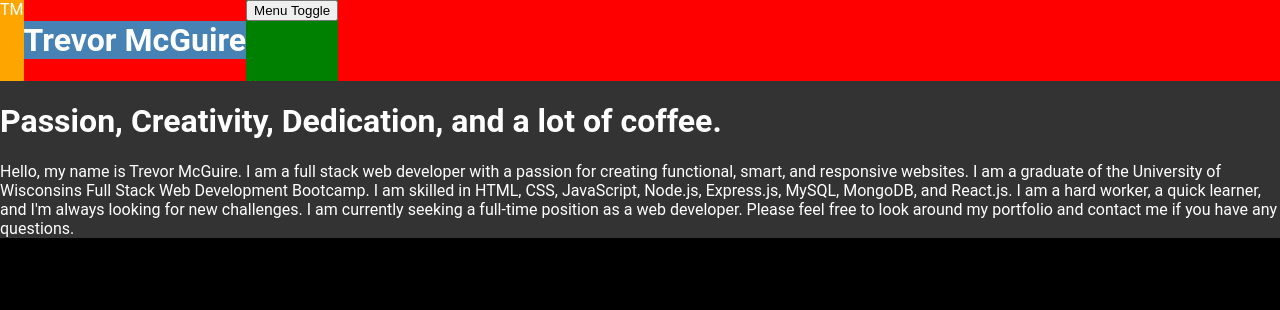
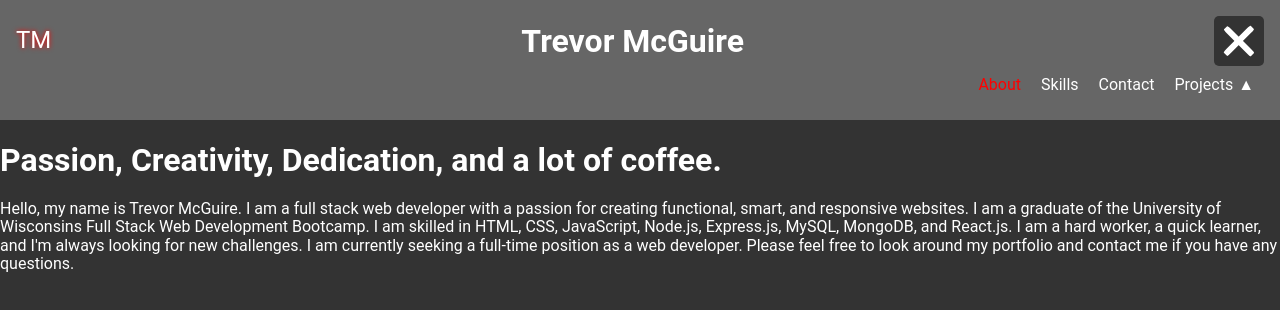
Before and after one commit to Trevor-McGuire/portfolio, a React (Vite) app: page / in a window 1280 px wide. Shown: the top 310 px of the page. Built offline with nearby package versions, Linux system fonts and the light colour scheme.

Commit message:
header functionality

```diff
--- a/src/main.jsx
+++ b/src/main.jsx
@@ -9,6 +9,7 @@ import Skills from "./routes/skills";
 import Contact from "./routes/contact";
 import { loader } from './routes/header';
 import "./main.scss";
+import "./normalize.css"
 
 const router = createBrowserRouter([
   {
--- a/src/main.scss
+++ b/src/main.scss
@@ -9,9 +9,13 @@ $acc1: #ff0000;
 $bp1: 768px;
 $bp2: 1200px;
 
-
-// make body $bg1
+// some global styling
 body {
+  overflow-x: hidden;
+  & * {
+    box-sizing: content-box;
+    transition: all 0.25s ease-in-out;
+  }
   background-color: $bg1;
   color: $txt1;
   padding: 0;
@@ -19,27 +23,143 @@ body {
   font-family: "Roboto", sans-serif;
   div#root {
     background-color: $bg2;
-    header {
-      background-color: red;
+    min-height: 100vh;
+    padding: 0;
+  }
+}
+
+// start of header styling
+// broken into 4 sections
+// 1. header
+// 2. header toggle-needed || not-needed
+// 3. header main-toggled || not-needed
+// 4. header dropdown-toggled || not-needed
+$line-height: 12.5%;
+header {
+  padding: 1rem;
+  background-color: $bg3;
+  > div {
+    display: flex;
+    justify-content: space-between;
+    align-items: center;
+    > * {
+      margin: 0;
+    }
+    #logo {
+      // cool effect to make a text based logo pop
+      font-size: 1.5rem;
+      text-shadow: 0px 0px 5px $acc1;
+    }
+    h1 {
+      align-items: center;
+
+    }
+    #main-toggle {
+      height: 50px;
+      width: 50px;
+      background-color: $bg2;
+      position:relative;
+      cursor: pointer;
+      border-radius: 5px;
+      overflow: hidden;
+      .line {
+
+        width: calc(100% - 2 * $line-height);
+        height: $line-height;
+        background-color: $txt1;
+        position: absolute;
+        left: $line-height;
+        border-radius: $line-height;
+      }
+      .line1 {
+        top: $line-height;
+      }
+      .line2 {
+        top: calc(50% - $line-height / 2);
+      }
+      .line3 {
+        bottom: $line-height;
+      }
+    }
+  }
+  nav {
+    #main-list,
+    #dropdown-list {
+      list-style: none;
       display: flex;
-      >#logo{
-        background-color: orange;
-      }
-      >h1{
-        background-color: steelblue;
-      }
-      >nav{
-        background-color: green;
-      }
-      >#menu-toggle{
-        background-color: blue;
-      }
-      >#menu-dropdown{
-        background-color: purple;
+      justify-content: flex-end;
+      overflow:hidden;
+      margin:0rem;
+      padding: 0;
+      li {
+        margin: 10px;
+        cursor: pointer;
+        a {
+          text-decoration: none;
+          color: $txt1;
+        }
+        &:hover,
+        a:hover {
+          color: $acc1;
+        }
       }
       .active {
-        background-color: yellow;
+        color: $acc1;
       }
     }
   }
 }
+
+header {
+  &.toggle-needed {
+  }
+  &.toggle-not-needed {
+    #main-toggle {
+      display: hidden;
+    }
+  }
+}
+
+header {
+  &.main-toggled {
+    #main-toggle {
+      .line1 {
+        transform: rotate(45deg);
+        top: calc(50% - $line-height / 2);
+      }
+      .line2 {
+        opacity: 0;
+      }
+      .line3 {
+        transform: rotate(-45deg);
+        bottom: calc(50% - $line-height / 2);
+      }
+    }
+  }
+  &.main-not-toggled {
+    #main-list {
+
+    }
+
+  }
+}
+
+header {
+  &.dropdown-toggled {
+
+    #dropdown-toggle::after {
+      content: "▼";
+      margin-left: 5px;
+    }
+  }
+  &.dropdown-not-toggled {
+
+    #dropdown-toggle {
+      &::after {
+        content: "▲";
+        margin-left: 5px;
+        transform: rotate(90deg);
+      }
+    }
+  }
+}
--- a/src/routes/header/dropdown.jsx
+++ b/src/routes/header/dropdown.jsx
@@ -1,6 +1,6 @@
 import { NavLink } from "react-router-dom";
 
-const dropdown = ({ currentPath,navToggled,dropdownToggled}) => {
+const dropdown = ({ currentPath, mainToggled, dropdownToggled }) => {
   const projects = [
     {
       projectId: 1,
@@ -30,14 +30,10 @@ const dropdown = ({ currentPath,navToggled,dropdownToggled}) => {
     },
   ];
   return (
-    <div
-      id="menu-dropdown"
-      style={{ display: dropdownToggled ? "block" : "none" }}
-    >
+    <ul id="dropdown-list">
       {projects.map((project) => {
         return (
-          <ul key={project.projectId}>
-            <li>
+          <li key={project.projectId}>
             <NavLink
               to={`/project/${project.projectId}`}
               className={
@@ -50,10 +46,9 @@ const dropdown = ({ currentPath,navToggled,dropdownToggled}) => {
               <span>{project.description}</span>
             </NavLink>
           </li>
-          </ul>
         );
       })}
-    </div>
+    </ul>
   );
 };
 
--- a/src/routes/header/index.jsx
+++ b/src/routes/header/index.jsx
@@ -1,6 +1,5 @@
 import React, { useEffect, useState } from "react";
 import { useLocation, NavLink, useLoaderData } from "react-router-dom";
-import Dropdown from "./dropdown";
 import Nav from "./nav";
 import projects from "../../projects";
 
@@ -9,18 +8,18 @@ export async function loader() {
 }
 
 const nav = () => {
-  // useState/Effect for the current path used to determine which nav item is active
-  // and pass it to the Nav/Dropdown components
   const [currentPath, setCurrentPath] = useState("");
+  const [toggleNeeded, setToggleNeeded] = useState(false);
+  const [mainToggled, setMainToggled] = useState(false);
+  const [dropdownToggled, setDropdownToggled] = useState(false);
+
   const location = useLocation();
   useEffect(() => setCurrentPath(location.pathname), [location]);
 
-  // useState/Effect for the toggling of the Nav/Dropdown components
-  // starts by making sure if nav toggle is even needed
-  const [toggleNeeded, setToggleNeeded] = useState(false);
   useEffect(() => {
     const handleResize = () => {
       window.innerWidth < 768 ? setToggleNeeded(true) : setToggleNeeded(false);
+      toggleNeeded ? setMainToggled(false) : setMainToggled(true);
     };
     handleResize();
     window.addEventListener("resize", handleResize);
@@ -29,41 +28,71 @@ const nav = () => {
     };
   }, []);
 
-  const [navToggled, setNavToggled] = useState(false);
   useEffect(() => {
     const handleToggle = () => {
-      setNavToggled(!navToggled);
-      if (navToggled === true) {
-        setDropdownToggled(false);
-      }
+      setMainToggled(!mainToggled);
+      mainToggled === true ? setDropdownToggled(false) : null;
     };
-    const navToggle = document.getElementById("nav-toggle");
-    navToggle.addEventListener("click", handleToggle);
+    const mainToggle = document.getElementById("main-toggle");
+    const mainList = document.getElementById("main-list");
+    mainToggled
+      ? (mainList.style.maxHeight = hiddenCloneHeight(mainList))
+      : (mainList.style.maxHeight = "0px");
+      mainToggle.addEventListener("click", handleToggle);
     return () => {
-      navToggle.removeEventListener("click", handleToggle);
+      mainToggle.removeEventListener("click", handleToggle);
     };
-  }, [navToggled]);
+  }, [mainToggled]);
 
-  const [dropdownToggled, setDropdownToggled] = useState(false);
   useEffect(() => {
     const handleToggle = () => {
       setDropdownToggled(!dropdownToggled);
     };
     const dropdownToggle = document.getElementById("dropdown-toggle");
+    const dropdownList = document.getElementById("dropdown-list");
+    dropdownToggled
+      ? (dropdownList.style.maxHeight = hiddenCloneHeight(dropdownList))
+      : (dropdownList.style.maxHeight = "0px");
     dropdownToggle.addEventListener("click", handleToggle);
     return () => {
       dropdownToggle.removeEventListener("click", handleToggle);
     };
   }, [dropdownToggled]);
 
+  const hiddenCloneHeight = (element) => {
+    let clone = element.cloneNode(true);
+    clone.style.visibility = "hidden";
+    clone.style.position = "absolute";
+    clone.style.maxHeight = "9999px";
+    document.body.appendChild(clone);
+    let height = window.getComputedStyle(clone).height;
+    document.body.removeChild(clone);
+    return height;
+  };
+
   return (
-    <header>
-      <div id="logo">TM</div>
-      <h1>Trevor McGuire</h1>
-      <Nav currentPath={currentPath} navToggled={navToggled} />
-      <Dropdown
+    <header
+      className={`
+        ${!toggleNeeded ? "toggle-not-needed" : "toggle-needed"}
+        ${!mainToggled ? "main-not-toggled" : "main-toggled"}
+        ${!dropdownToggled ? "dropdown-not-toggled" : "dropdown-toggled"}
+      `}
+    >
+      <div>
+        <div id="logo">TM</div>
+        <h1>Trevor McGuire</h1>
+        <div id="main-toggle">
+          <div>
+            <div className="line line1"></div>
+            <div className="line line2"></div>
+            <div className="line line3"></div>
+          </div>
+        </div>
+      </div>
+      <Nav
         currentPath={currentPath}
-        navToggled={navToggled}
+        toggleNeeded={toggleNeeded}
+        mainToggled={mainToggled}
         dropdownToggled={dropdownToggled}
       />
     </header>
--- a/src/routes/header/nav.jsx
+++ b/src/routes/header/nav.jsx
@@ -1,6 +1,7 @@
 import { NavLink } from "react-router-dom";
+import Dropdown from "./dropdown";
 
-const nav = ({ currentPath, navToggled }) => {
+const nav = ({ currentPath, toggleNeeded, mainToggled, dropdownToggled }) => {
   const paths = [
     { to: "/", text: "About" },
     { to: "/skills", text: "Skills" },
@@ -8,10 +9,7 @@ const nav = ({ currentPath, navToggled }) => {
   ];
   return (
     <nav>
-      <ul
-        // if navToggled===true set the display to block and none if false
-        style={{ display: navToggled ? "block" : "none" }}
-      >
+      <ul id="main-list">
         {paths.map((path) => {
           return (
             <li key={path.to}>
@@ -24,13 +22,14 @@ const nav = ({ currentPath, navToggled }) => {
             </li>
           );
         })}
-        <li>
-          <button id="dropdown-toggle">Projects </button>
-        </li>
+        <li id="dropdown-toggle">Projects</li>
       </ul>
-      <button type="button" id="nav-toggle">
-        Menu Toggle
-      </button>
+
+      <Dropdown
+        currentPath={currentPath}
+        mainToggled={mainToggled}
+        dropdownToggled={dropdownToggled}
+      />
     </nav>
   );
 };
```
Also changed, not shown: src/normalize.css (added). Lines whose indentation alone changed are shown as unchanged.
